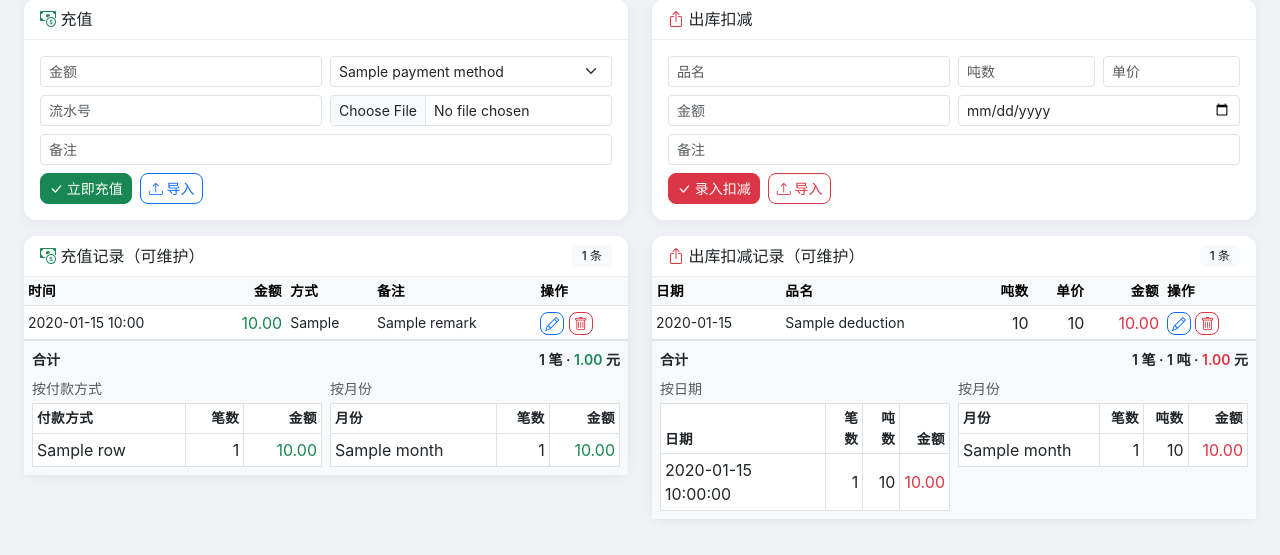
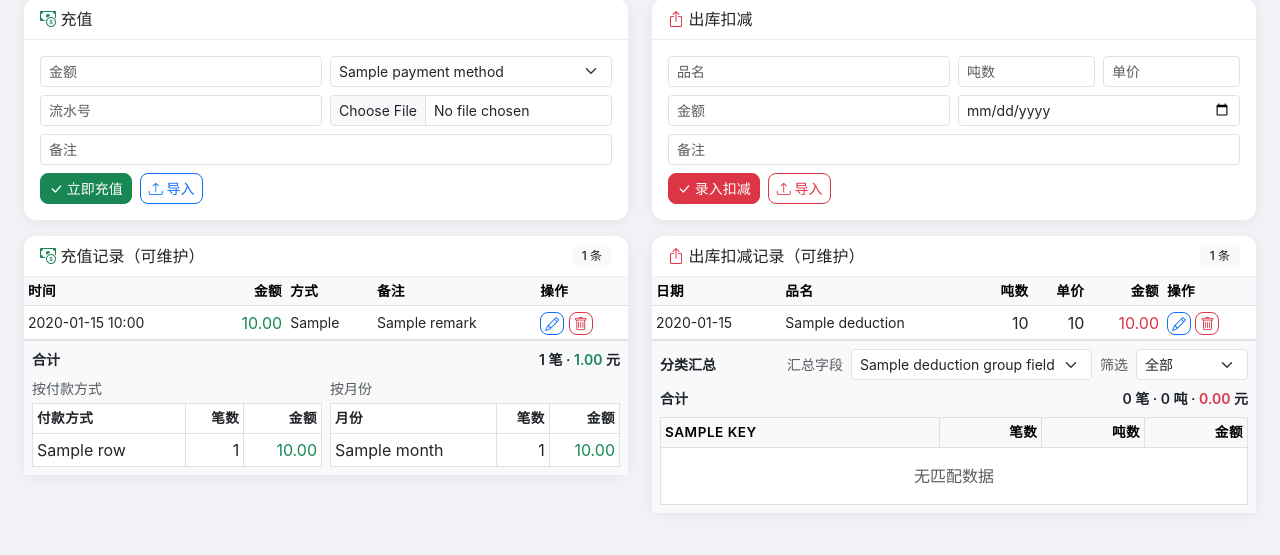
Before and after one commit to czmtxz/project-manager-system, a Flask app: template templates/admin_client_workspace.html in a window 1280 px wide. Shown: the part 245-800 px from the top of the page. Run offline with Flask 3, Linux system fonts and the light colour scheme; the template is opened without the code that fills it: most values are stand-ins (such as "Sample title", 1, 10 or a date in 2020).

Commit message:
Auto sync 2026-05-31 20:13:52

```diff
--- a/templates/admin_client_workspace.html
+++ b/templates/admin_client_workspace.html
@@ -255,44 +255,41 @@
                         </table>
                     </div>
                     {% if ws.deduction_summary.total_count %}
-                    <div class="border-top bg-light p-2">
+                    <div class="border-top bg-light p-2" id="deductionSummaryPanel">
+                        <div class="d-flex flex-wrap justify-content-between align-items-center gap-2 mb-2">
+                            <span class="small fw-semibold">分类汇总</span>
+                            <div class="d-flex flex-wrap align-items-center gap-2">
+                                <label class="small text-muted mb-0" for="deductionGroupField">汇总字段</label>
+                                <select id="deductionGroupField" class="form-select form-select-sm" style="width: auto; min-width: 6rem;">
+                                    {% for key, label in ws.deduction_group_fields.items() %}
+                                    <option value="{{ key }}"{% if key == 'date' %} selected{% endif %}>{{ label }}</option>
+                                    {% endfor %}
+                                </select>
+                                <label class="small text-muted mb-0" for="deductionFilterValue">筛选</label>
+                                <select id="deductionFilterValue" class="form-select form-select-sm" style="width: auto; min-width: 7rem;">
+                                    <option value="">全部</option>
+                                </select>
+                            </div>
+                        </div>
                         <div class="d-flex justify-content-between align-items-center small fw-semibold mb-2">
                             <span>合计</span>
-                            <span>{{ ws.deduction_summary.total_count }} 笔 · {{ "%g"|format(ws.deduction_summary.total_qty) }} 吨 · <span class="text-danger">{{ "%.2f"|format(ws.deduction_summary.total_amount) }}</span> 元</span>
+                            <span id="deductionSummaryTotal">
+                                {{ ws.deduction_summary.total_count }} 笔 · {{ "%g"|format(ws.deduction_summary.total_qty) }} 吨 ·
+                                <span class="text-danger">{{ "%.2f"|format(ws.deduction_summary.total_amount) }}</span> 元
+                            </span>
                         </div>
-                        <div class="row g-2">
-                            <div class="col-md-6">
-                                <div class="small text-muted mb-1">按日期</div>
-                                <table class="table table-sm table-bordered mb-0 bg-white">
-                                    <thead><tr><th>日期</th><th class="text-end">笔数</th><th class="text-end">吨数</th><th class="text-end">金额</th></tr></thead>
-                                    <tbody>
-                                    {% for row in ws.deduction_summary.by_date %}
+                        <div class="table-responsive" style="max-height: 220px;">
+                            <table class="table table-sm table-bordered mb-0 bg-white">
+                                <thead class="table-light sticky-top">
                                     <tr>
-                                        <td>{{ row.date }}</td>
-                                        <td class="text-end">{{ row.count }}</td>
-                                        <td class="text-end">{{ "%g"|format(row.qty) }}</td>
-                                        <td class="text-end text-danger">{{ "%.2f"|format(row.amount) }}</td>
+                                        <th id="deductionGroupColHead">日期</th>
+                                        <th class="text-end">笔数</th>
+                                        <th class="text-end">吨数</th>
+                                        <th class="text-end">金额</th>
                                     </tr>
-                                    {% endfor %}
-                                    </tbody>
-                                </table>
-                            </div>
-                            <div class="col-md-6">
-                                <div class="small text-muted mb-1">按月份</div>
-                                <table class="table table-sm table-bordered mb-0 bg-white">
-                                    <thead><tr><th>月份</th><th class="text-end">笔数</th><th class="text-end">吨数</th><th class="text-end">金额</th></tr></thead>
-                                    <tbody>
-                                    {% for row in ws.deduction_summary.by_month %}
-                                    <tr>
-                                        <td>{{ row.month }}</td>
-                                        <td class="text-end">{{ row.count }}</td>
-                                        <td class="text-end">{{ "%g"|format(row.qty) }}</td>
-                                        <td class="text-end text-danger">{{ "%.2f"|format(row.amount) }}</td>
-                                    </tr>
-                                    {% endfor %}
-                                    </tbody>
-                                </table>
-                            </div>
+                                </thead>
+                                <tbody id="deductionSummaryBody"></tbody>
+                            </table>
                         </div>
                     </div>
                     {% endif %}
@@ -540,6 +537,133 @@
             new bootstrap.Modal(dModal).show();
         });
     });
+
+    var deductionPanel = document.getElementById('deductionSummaryPanel');
+    if (deductionPanel) {
+        var deductionRows = {{ ws.deduction_summary_rows | tojson }};
+        var groupLabels = {{ ws.deduction_group_fields | tojson }};
+        var fieldSelect = document.getElementById('deductionGroupField');
+        var filterSelect = document.getElementById('deductionFilterValue');
+        var colHead = document.getElementById('deductionGroupColHead');
+        var summaryBody = document.getElementById('deductionSummaryBody');
+        var summaryTotal = document.getElementById('deductionSummaryTotal');
+
+        function formatQty(n) {
+            var s = Number(n).toFixed(4).replace(/\.?0+$/, '');
+            return s || '0';
+        }
+
+        function formatMoney(n) {
+            return Number(n).toFixed(2);
+        }
+
+        function displayValue(field, raw) {
+            if (field === 'unit_price') {
+                return formatQty(raw);
+            }
+            return raw;
+        }
+
+        function sortKey(field, raw) {
+            if (field === 'date' || field === 'month') {
+                return raw === '未知' ? '' : String(raw);
+            }
+            if (field === 'unit_price') {
+                return Number(raw);
+            }
+            return String(raw);
+        }
+
+        function refreshFilterOptions() {
+            var field = fieldSelect.value;
+            var prev = filterSelect.value;
+            var values = {};
+            deductionRows.forEach(function (r) {
+                var v = displayValue(field, r[field]);
+                values[v] = true;
+            });
+            var sorted = Object.keys(values).sort(function (a, b) {
+                var ka = sortKey(field, a);
+                var kb = sortKey(field, b);
+                if (field === 'date' || field === 'month') {
+                    return kb > ka ? 1 : kb < ka ? -1 : 0;
+                }
+                if (field === 'unit_price') {
+                    return Number(a) - Number(b);
+                }
+                return a.localeCompare(b, 'zh-CN');
+            });
+            filterSelect.innerHTML = '<option value="">全部</option>';
+            sorted.forEach(function (v) {
+                var opt = document.createElement('option');
+                opt.value = v;
+                opt.textContent = v;
+                filterSelect.appendChild(opt);
+            });
+            if (prev && values[prev]) {
+                filterSelect.value = prev;
+            }
+        }
+
+        function renderSummary() {
+            var field = fieldSelect.value;
+            var filterVal = filterSelect.value;
+            colHead.textContent = groupLabels[field] || field;
+            var filtered = deductionRows.filter(function (r) {
+                if (!filterVal) {
+                    return true;
+                }
+                return displayValue(field, r[field]) === filterVal;
+            });
+            var groups = {};
+            filtered.forEach(function (r) {
+                var key = displayValue(field, r[field]);
+                if (!groups[key]) {
+                    groups[key] = { count: 0, qty: 0, amount: 0 };
+                }
+                groups[key].count += 1;
+                groups[key].qty += r.quantity;
+                groups[key].amount += r.amount;
+            });
+            var rows = Object.keys(groups).map(function (key) {
+                return { key: key, count: groups[key].count, qty: groups[key].qty, amount: groups[key].amount };
+            });
+            rows.sort(function (a, b) {
+                if (field === 'date' || field === 'month') {
+                    return b.key > a.key ? 1 : b.key < a.key ? -1 : 0;
+                }
+                if (field === 'unit_price') {
+                    return Number(b.key) - Number(a.key);
+                }
+                return b.amount - a.amount;
+            });
+            var totalCount = 0;
+            var totalQty = 0;
+            var totalAmount = 0;
+            summaryBody.innerHTML = rows.map(function (row) {
+                totalCount += row.count;
+                totalQty += row.qty;
+                totalAmount += row.amount;
+                return '<tr><td>' + row.key + '</td>' +
+                    '<td class="text-end">' + row.count + '</td>' +
+                    '<td class="text-end">' + formatQty(row.qty) + '</td>' +
+                    '<td class="text-end text-danger">' + formatMoney(row.amount) + '</td></tr>';
+            }).join('');
+            if (!rows.length) {
+                summaryBody.innerHTML = '<tr><td colspan="4" class="text-center text-muted py-3">无匹配数据</td></tr>';
+            }
+            summaryTotal.innerHTML = totalCount + ' 笔 · ' + formatQty(totalQty) + ' 吨 · ' +
+                '<span class="text-danger">' + formatMoney(totalAmount) + '</span> 元';
+        }
+
+        fieldSelect.addEventListener('change', function () {
+            refreshFilterOptions();
+            renderSummary();
+        });
+        filterSelect.addEventListener('change', renderSummary);
+        refreshFilterOptions();
+        renderSummary();
+    }
 })();
 </script>
 {% endblock %}
```
Also changed, not shown: client_collab_ops.py (+30 -28 lines).
